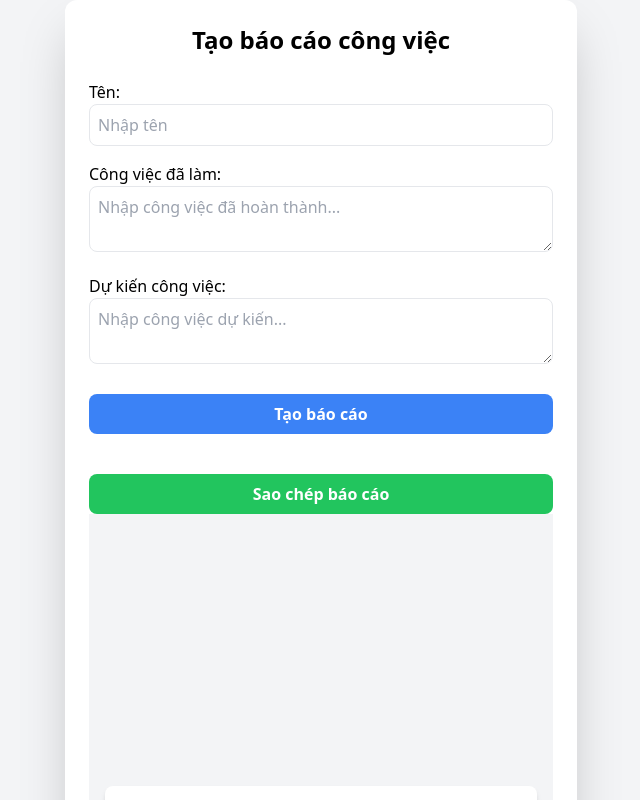
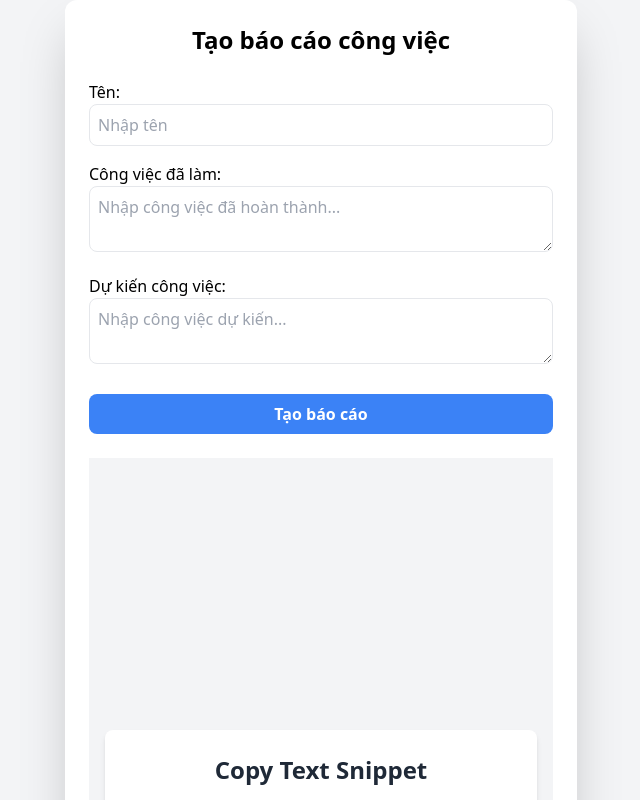
Before and after one commit to lequyet2001/baocao, a React (Create React App) app: page / in a window 1280 px wide. Shown: the top 800 px of the page, without its empty margins (319-959 px from the left). Built offline with nearby package versions, Linux system fonts and the light colour scheme.

Commit message:
Remove direct clipboard functionality from App component and integrate TextSnippetCopier for report copying

```diff
--- a/src/App.js
+++ b/src/App.js
@@ -16,18 +16,9 @@ function App() {
     setBaoCao({ done: doneTasks, upcoming: upcomingTasks });
   };
 
-  const copyToClipboard = () => {
-    const reportContent = document.getElementById('baocao-output').value;
-    navigator.clipboard.writeText(reportContent).then(() => {
-      alert('Báo cáo đã được sao chép vào clipboard!');
-    }).catch(err => {
-      console.error('Failed to copy: ', err);
-    });
-  };
 
   const handleReportCreation = () => {
     taoBaoCao();
-    copyToClipboard();
   };
 
   return (
@@ -73,12 +64,7 @@ function App() {
         </button>
 
         <div className="bao-cao-output mt-6">
-          <button
-            onClick={copyToClipboard}
-            className="bg-green-500 text-white py-2 px-4 rounded-lg font-bold w-full mt-4"
-          >
-            Sao chép báo cáo
-          </button>
+
           <TextSnippetCopier value={`${name && `${name.split('-')[0] || ''} - Phòng 7 - Báo cáo công việc ${name.split('-')[1] || ''} ${now}.`}
               ${baoCao.done.length > 0 ? `\nCông việc đã làm:\n${baoCao.done.join('\n')}` : ''}
               ${baoCao.upcoming.length > 0 ? `\nDự kiến:\n${baoCao.upcoming.join('\n')}` : ''}`}/>
@@ -93,7 +79,6 @@ export default App;
 
 const TextSnippetCopier = ({value}) => {
   const [copied, setCopied] = useState(false);
-  const textSnippet = "This is a sample text snippet that you can copy.";
 
   const copyToClipboard = () => {
     navigator.clipboard.writeText(value).then(() => {
```
